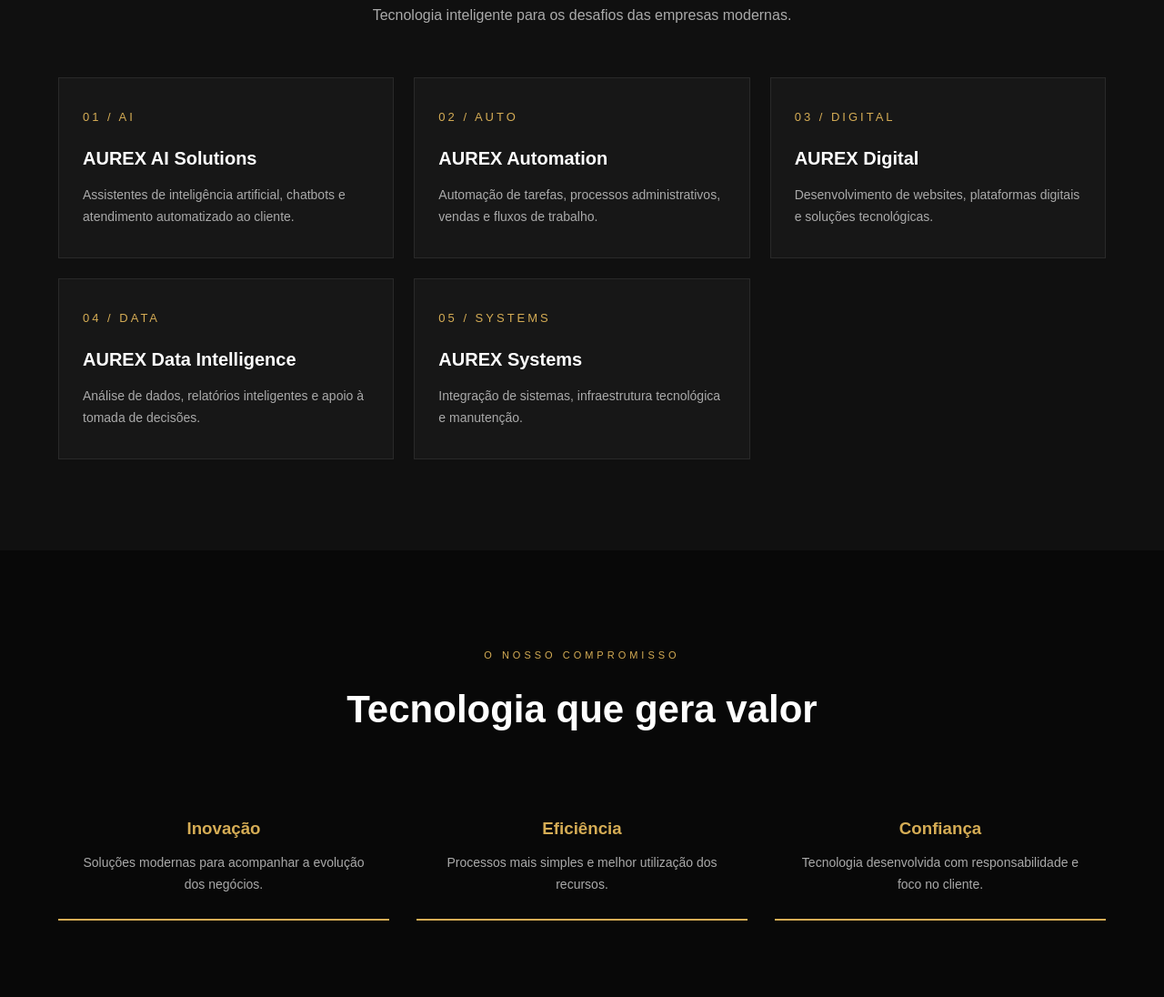
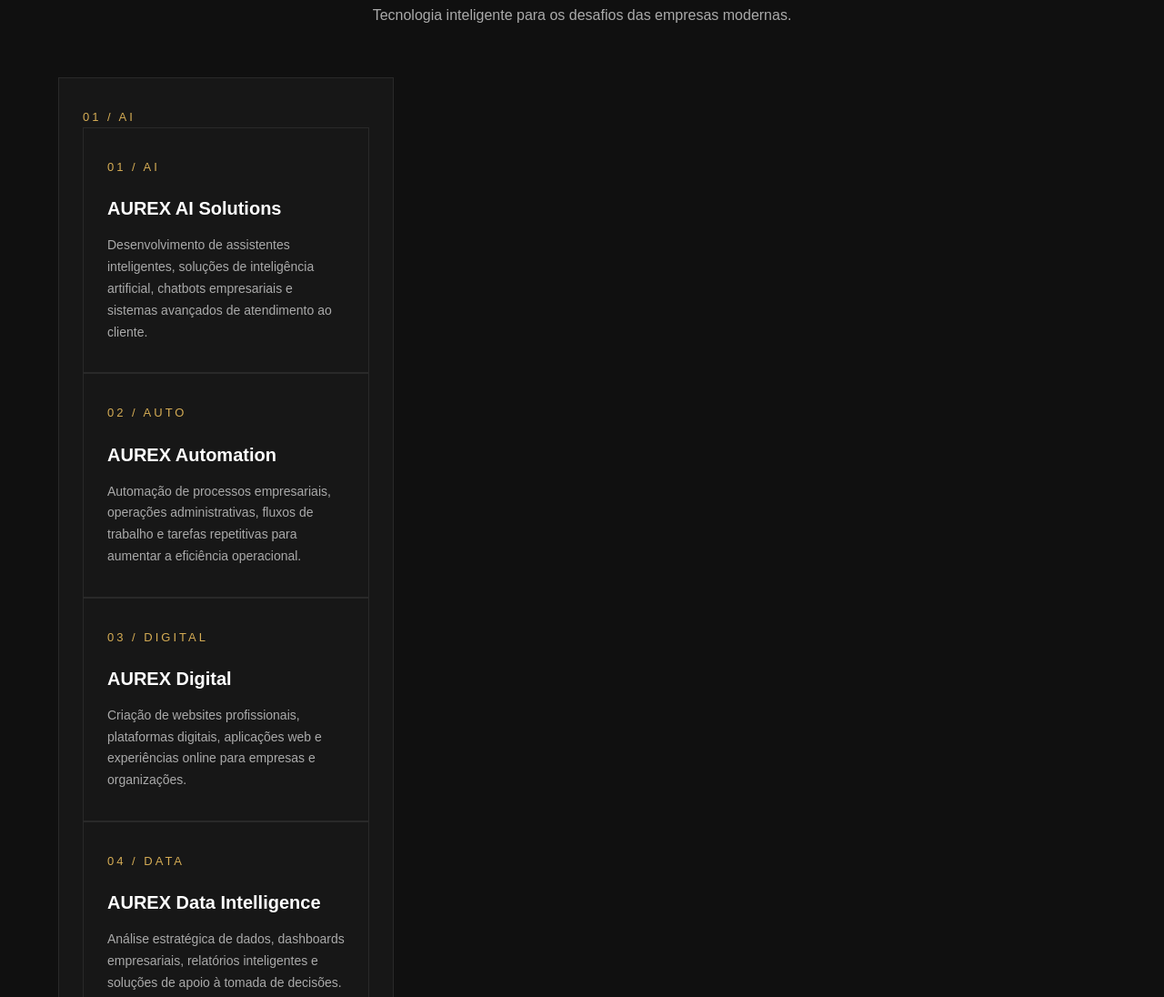
Before and after one commit to simangosedilsondaniel-blip/aurex-intelligent-systems, a website: page index.html in a window 1280 px wide. Shown: the part 1483-2579 px from the top of the page at 91% size. Drawn offline with Linux system fonts and the light colour scheme.

Commit message:
Update index.html

```diff
--- a/index.html
+++ b/index.html
@@ -408,47 +408,52 @@ footer p {
     <div class="service-grid">
       <div class="service-card">
         <div class="service-number">01 / AI</div>
+
+<div class="service-card">
+  <div class="service-number">01 / AI</div>
   <h3>AUREX AI Solutions</h3>
-        <p data-pt="Assistentes de inteligência artificial, chatbots e atendimento automatizado ao cliente."
-          data-en="Artificial intelligence assistants, chatbots and automated customer support.">
-          Assistentes de inteligência artificial, chatbots e atendimento automatizado ao cliente.
+  <p data-pt="Desenvolvimento de assistentes inteligentes, soluções de inteligência artificial, chatbots empresariais e sistemas avançados de atendimento ao cliente."
+     data-en="Development of intelligent assistants, artificial intelligence solutions, business chatbots and advanced customer service systems.">
+    Desenvolvimento de assistentes inteligentes, soluções de inteligência artificial, chatbots empresariais e sistemas avançados de atendimento ao cliente.
   </p>
 </div>
 
 <div class="service-card">
   <div class="service-number">02 / AUTO</div>
   <h3>AUREX Automation</h3>
-        <p data-pt="Automação de tarefas, processos administrativos, vendas e fluxos de trabalho."
-          data-en="Automation of tasks, administrative processes, sales and workflows.">
-          Automação de tarefas, processos administrativos, vendas e fluxos de trabalho.
+  <p data-pt="Automação de processos empresariais, operações administrativas, fluxos de trabalho e tarefas repetitivas para aumentar a eficiência operacional."
+     data-en="Business process automation, administrative operations, workflows and repetitive tasks to improve operational efficiency.">
+    Automação de processos empresariais, operações administrativas, fluxos de trabalho e tarefas repetitivas para aumentar a eficiência operacional.
   </p>
 </div>
 
 <div class="service-card">
   <div class="service-number">03 / DIGITAL</div>
   <h3>AUREX Digital</h3>
-        <p data-pt="Desenvolvimento de websites, plataformas digitais e soluções tecnológicas."
-          data-en="Development of websites, digital platforms and technology solutions.">
-          Desenvolvimento de websites, plataformas digitais e soluções tecnológicas.
+  <p data-pt="Criação de websites profissionais, plataformas digitais, aplicações web e experiências online para empresas e organizações."
+     data-en="Creation of professional websites, digital platforms, web applications and online experiences for businesses and organizations.">
+    Criação de websites profissionais, plataformas digitais, aplicações web e experiências online para empresas e organizações.
   </p>
 </div>
 
 <div class="service-card">
   <div class="service-number">04 / DATA</div>
   <h3>AUREX Data Intelligence</h3>
-        <p data-pt="Análise de dados, relatórios inteligentes e apoio à tomada de decisões."
-          data-en="Data analytics, intelligent reporting and decision-making support.">
-          Análise de dados, relatórios inteligentes e apoio à tomada de decisões.
+  <p data-pt="Análise estratégica de dados, dashboards empresariais, relatórios inteligentes e soluções de apoio à tomada de decisões."
+     data-en="Strategic data analytics, business dashboards, intelligent reporting and decision-support solutions.">
+    Análise estratégica de dados, dashboards empresariais, relatórios inteligentes e soluções de apoio à tomada de decisões.
   </p>
 </div>
 
 <div class="service-card">
   <div class="service-number">05 / SYSTEMS</div>
   <h3>AUREX Systems</h3>
-        <p data-pt="Integração de sistemas, infraestrutura tecnológica e manutenção."
-          data-en="Systems integration, technology infrastructure and maintenance.">
-          Integração de sistemas, infraestrutura tecnológica e manutenção.
+  <p data-pt="Integração de sistemas tecnológicos, infraestrutura digital, soluções empresariais e suporte técnico especializado."
+     data-en="Technology systems integration, digital infrastructure, business solutions and specialized technical support.">
+    Integração de sistemas tecnológicos, infraestrutura digital, soluções empresariais e suporte técnico especializado.
   </p>
+</div>
+
       </div>
     </div>
   </div>
```
Lines whose indentation alone changed are shown as unchanged.
